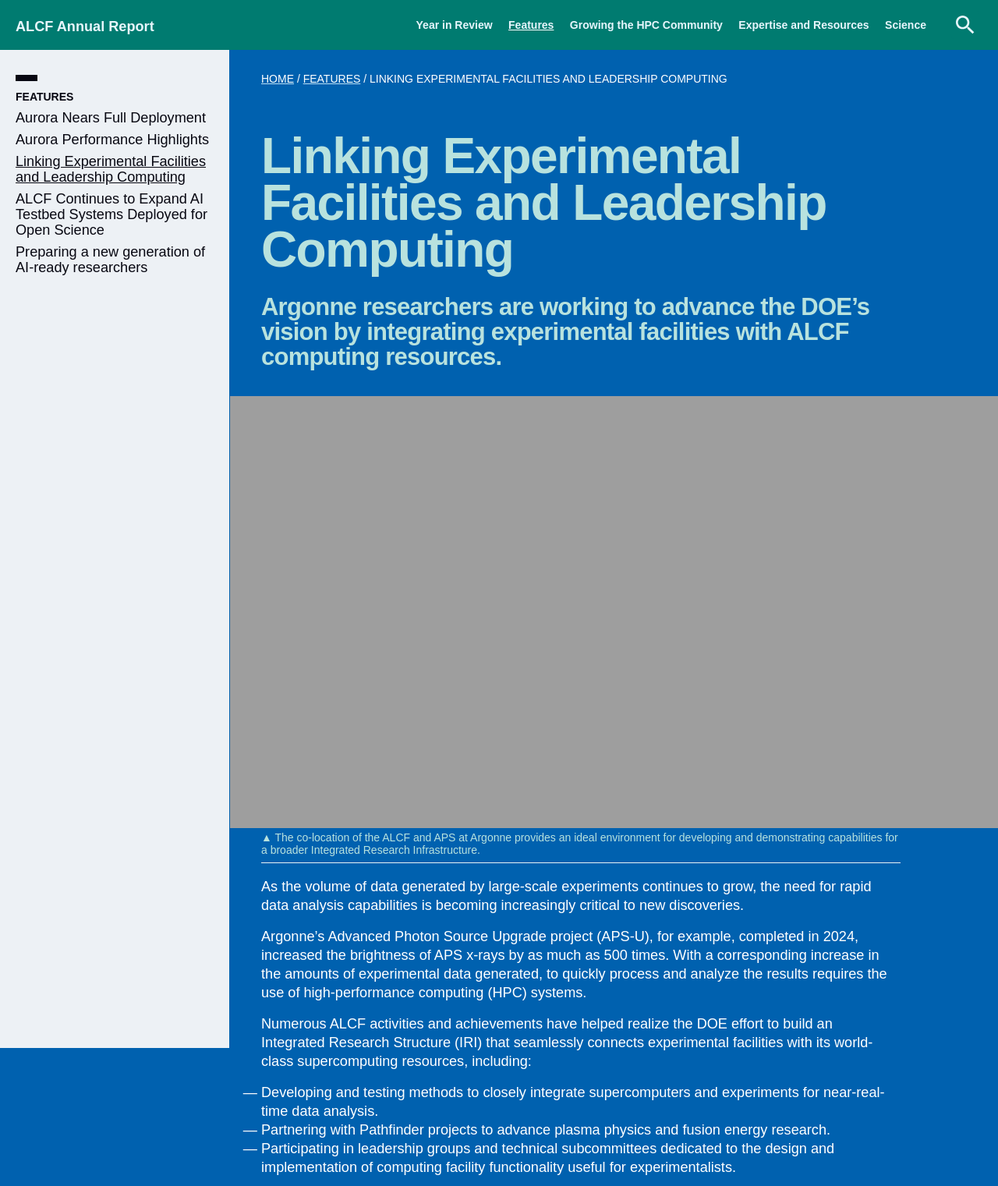
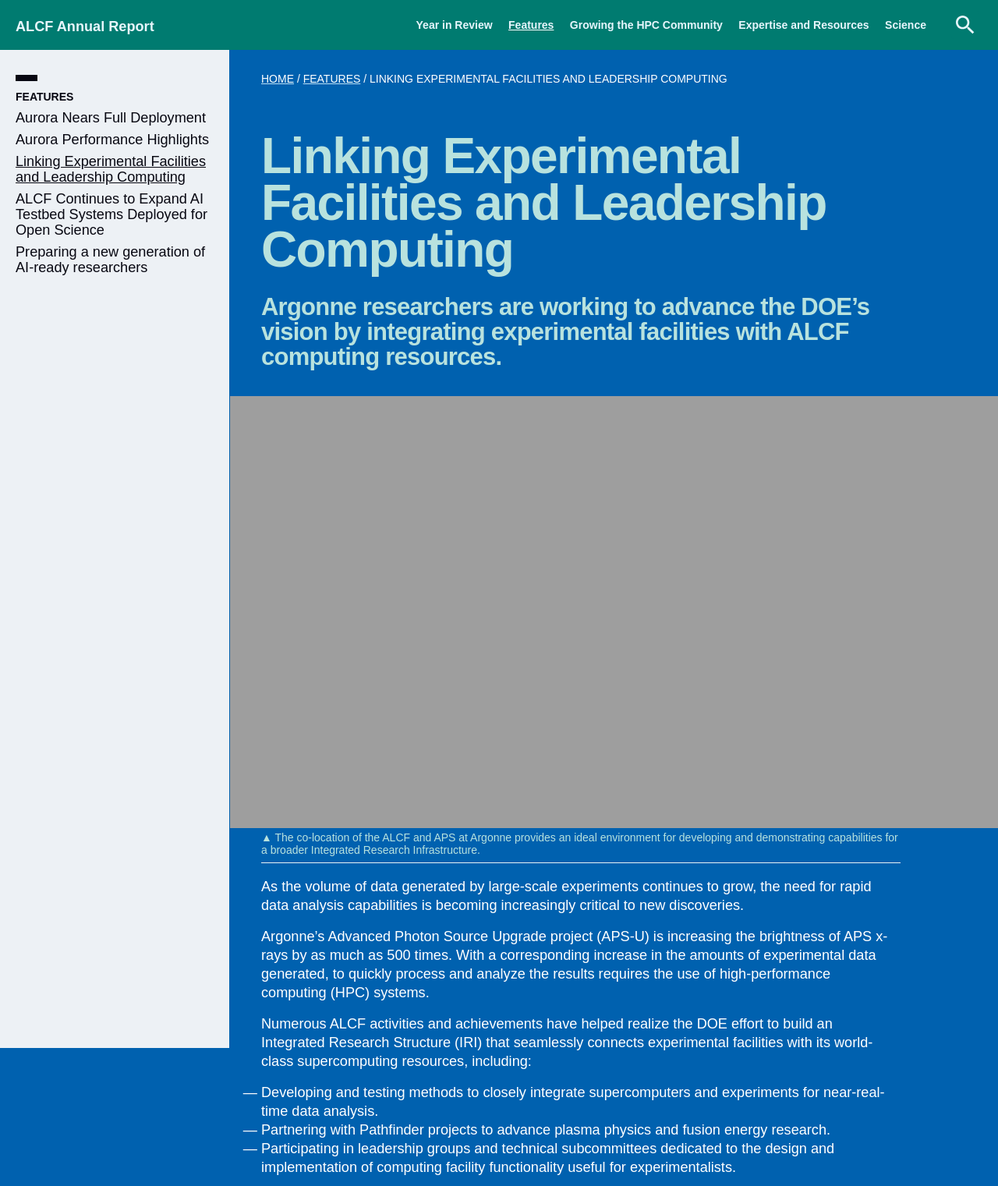
Before and after one commit to argonne-lcf/AR2024, a Jekyll site: the page built from 02_features/nexus-iri.md, in a window 1280 px wide. Shown: the top 1521 px of the page at 78% size. Built offline with Jekyll 4.4.1, drawn with Linux system fonts in a browser that asks for light colours; some web fonts are replaced; some of the changed text lies outside the part shown; grey boxes are pictures that could not be loaded.

Commit message:
Update nexus-iri.md
final edits from nicholas and tom

```diff
--- a/02_features/nexus-iri.md
+++ b/02_features/nexus-iri.md
@@ -13,7 +13,8 @@
 
 As the volume of data generated by large-scale experiments continues to grow, the need for rapid data analysis capabilities is becoming increasingly critical to new discoveries.
 
-Argonne’s Advanced Photon Source Upgrade project (APS-U), for example, completed in 2024, increased the brightness of APS x-rays by as much as 500 times. With a corresponding increase in the amounts of experimental data generated, to quickly process and analyze the results requires the use of high-performance computing (HPC) systems.
+Argonne’s Advanced Photon Source Upgrade project (APS-U) is increasing the brightness of APS x-rays by as much as 500 times. With a corresponding increase in the amounts of experimental data generated, to quickly process and analyze the results requires the use of high-performance computing (HPC) systems.
+
 
 Numerous ALCF activities and achievements have helped realize the DOE effort to build an Integrated Research Structure (IRI) that seamlessly connects experimental facilities with its world-class supercomputing resources, including:
 
```
Also changed, not shown: other parts of 02_features/nexus-iri.md (+13 -8 lines).
